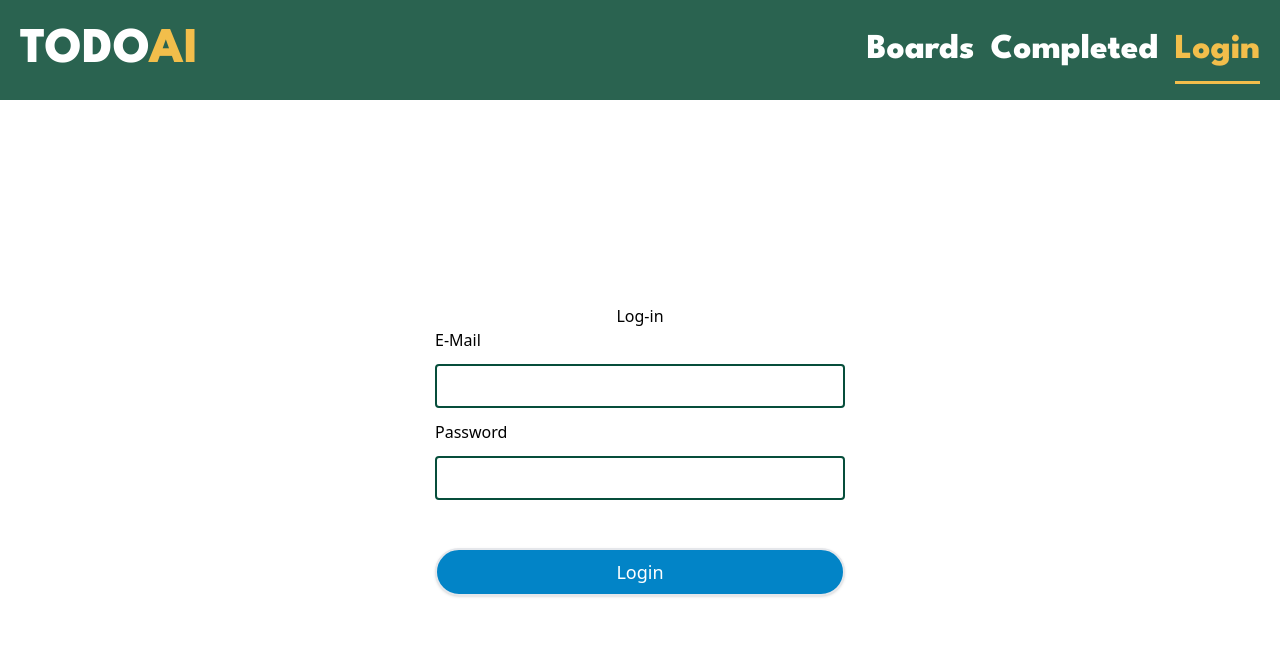
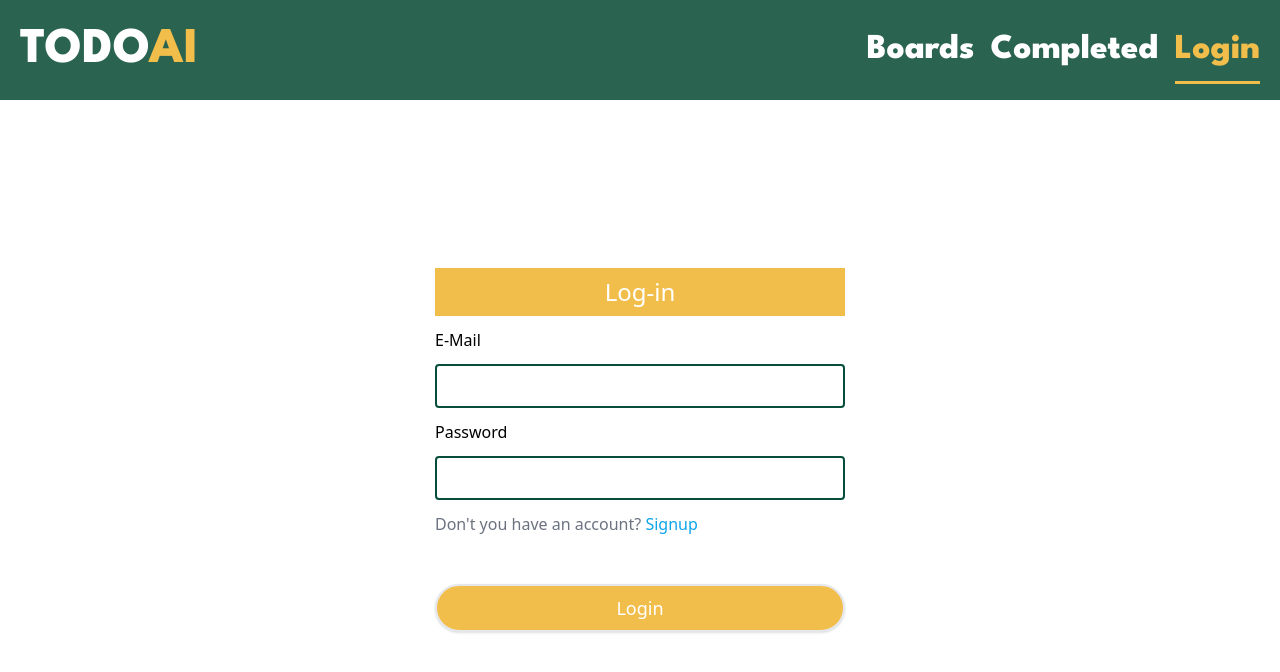
Before and after one commit to AvishaiDotan/todo-ai-client, a React (Vite) app: page /login in a window 1280 px wide. Shown: the top 672 px of the page. Built offline with nearby package versions, Linux system fonts and the light colour scheme.

Commit message:
Using tailwind and app theme colors

```diff
--- a/src/App/Pages/AuthPage.tsx
+++ b/src/App/Pages/AuthPage.tsx
@@ -1,5 +1,5 @@
 import React, { ChangeEvent, FormEvent, useMemo, useState } from 'react'
-import { useNavigate } from 'react-router-dom'
+import { Link, useNavigate } from 'react-router-dom'
 import { ImSpinner2 } from 'react-icons/im'
 
 import { loginUser, registerUser } from '@/Store/Actions/account.actions'
@@ -40,8 +40,8 @@ export default function AuthPage(props: IAuthPageProps) {
   const submitBtnClasses = useMemo(
     () =>
       props.isLoginPage
-        ? `bg-sky-600 hover:text-sky-600  hover:border-sky-600`
-        : `bg-green-600 hover:text-green-600  hover:border-green-600`,
+        ? `bg-secondary hover:text-secondary  hover:border-secondary`
+        : `bg-primary hover:text-primary  hover:border-primary`,
     [props.isLoginPage]
   )
 
@@ -79,10 +79,15 @@ export default function AuthPage(props: IAuthPageProps) {
 
   return (
     <div className='auth-page'>
-      <h1>{props.isLoginPage ? 'Log-in' : 'Sign-up'}</h1>
       <form
         onSubmit={handleSubmit}
         className='w-full md:w-1/2 xl:w-1/3 2xl:w-1/4 flex flex-col gap-3'>
+        <h1
+          className={`p-2 text-white text-center text-2xl w-full ${
+            props.isLoginPage ? 'bg-secondary' : 'bg-primary'
+          }`}>
+          {props.isLoginPage ? 'Log-in' : 'Sign-up'}
+        </h1>
         {inputs.map((inp) => (
           <React.Fragment key={inp.name}>
             <label htmlFor={`${inp.name}-input`}>{inp.label}</label>
@@ -92,10 +97,26 @@ export default function AuthPage(props: IAuthPageProps) {
               id={`${inp.name}-input`}
               value={formInputs[inp.name]}
               onChange={handleChange}
-              className='w-full px-5 py-2 transition focus:outline-none focus:border-sky-600 border border-2 border-emerald-900 rounded hover:border-sky-500'
+              className='w-full px-5 py-2 transition focus:outline-none focus:border-secondary border border-2 border-emerald-900 rounded hover:border-sky-500'
             />
           </React.Fragment>
         ))}
+
+        {props.isLoginPage ? (
+          <p className='text-gray-500'>
+            Don't you have an account?{' '}
+            <Link to={'/signup'} className='text-sky-500'>
+              Signup
+            </Link>
+          </p>
+        ) : (
+          <p className='text-gray-500'>
+            Already have an account?{' '}
+            <Link to={'/login'} className='text-sky-500'>
+              Login
+            </Link>
+          </p>
+        )}
 
         <p
           className={`transition duration-500 px-2 py-3 bg-red-300 border border-red-400 text-red-600 rounded ${
```
